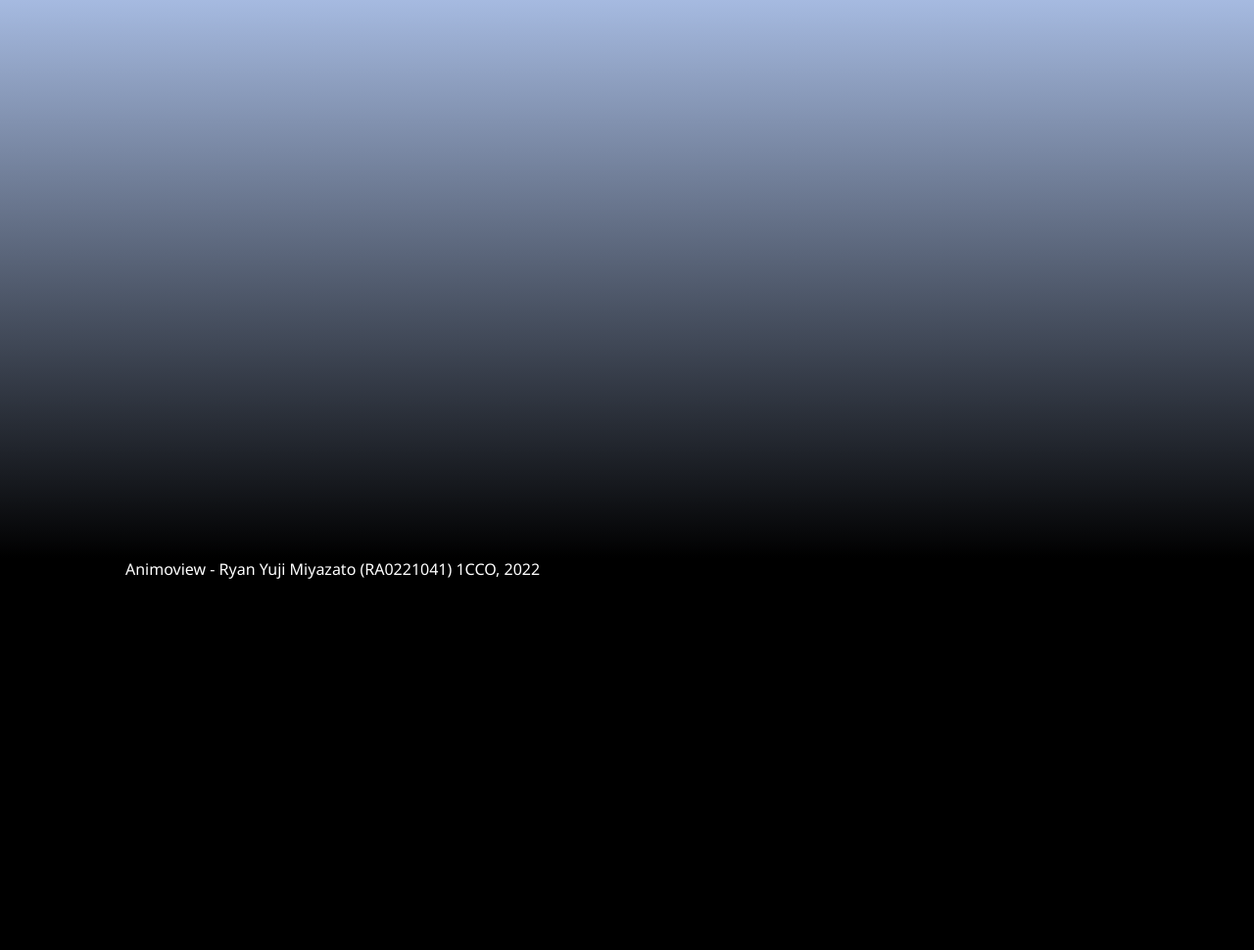
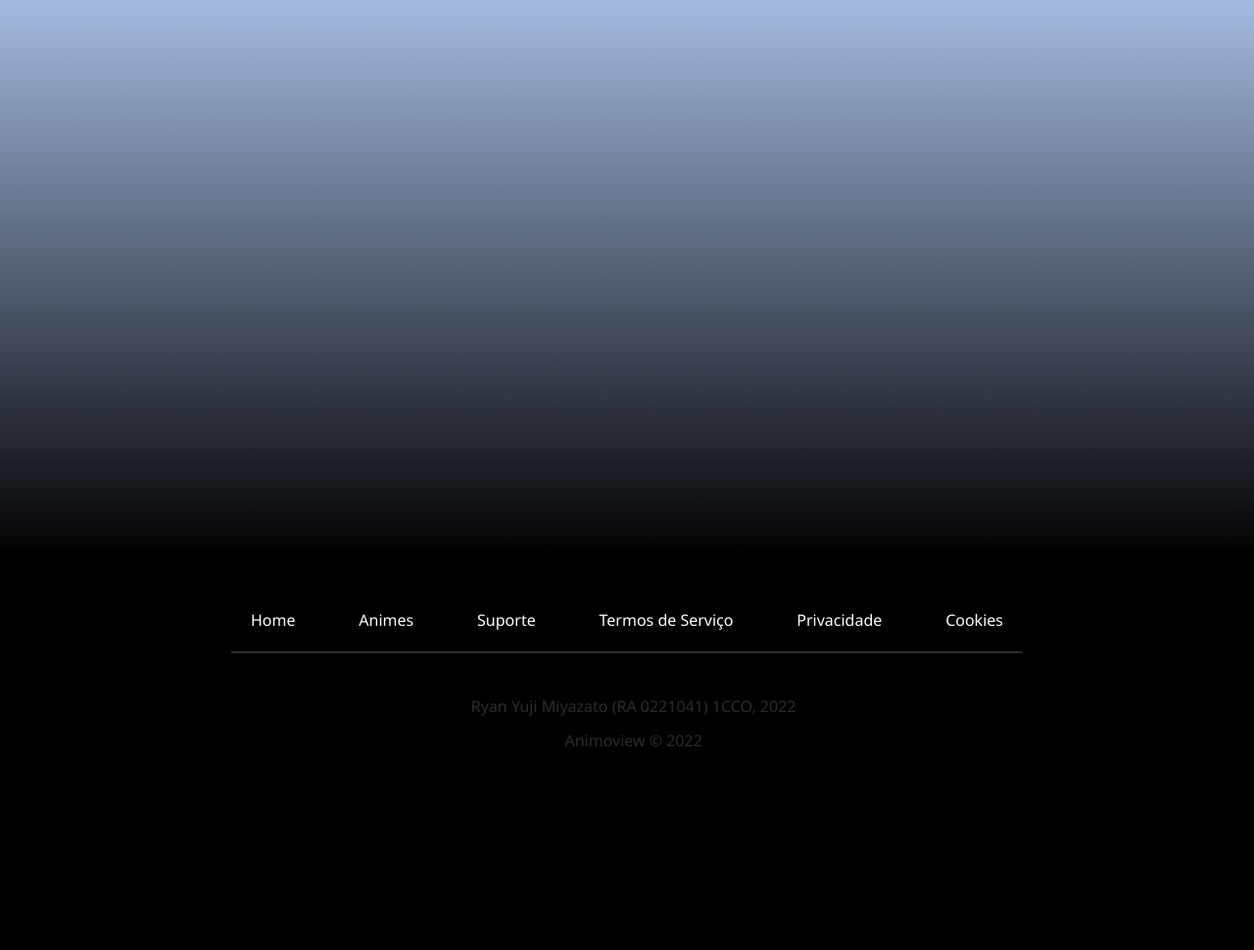
Before and after one commit to ryan-miyazato/Animoview, a plain HTML site: page public/index.html in a window 1280 px wide. Shown: the part 2705-3675 px from the top of the page at 98% size. After the commit the page ends 3515 px from the top, so only its background shows below. Drawn offline with Linux system fonts and the light colour scheme.

Commit message:
Adicionado Footer

```diff
--- a/public/css/main.css
+++ b/public/css/main.css
@@ -139,7 +139,7 @@ a {
 }
 
 .footer {
-    height: 50vh;
+    height: 30vh;
     width: 100%;
     display: flex;
     align-items: center;
@@ -148,6 +148,10 @@ a {
 
 .footer .container {
     height: 100%;
+    display: flex;
+    flex-direction: column;
+    align-items: center;
+    justify-content: center;
 }
 
 .footer .container ul {
@@ -156,4 +160,19 @@ a {
     align-items: center;
     justify-content: space-between;
     width: 75%;
+    padding: 2%;
+    border-bottom: 2px solid var(--gray);
 }
+
+.footer .container div {
+    display: flex;
+    flex-direction: column;
+    align-items: center;
+    width: 100%;
+    padding: 2%;
+}
+
+.footer .container span {
+    color: var(--gray);
+    padding: 2%;
+}
--- a/public/index.html
+++ b/public/index.html
@@ -208,18 +208,7 @@
             </div>
         </div>
 
-        <div class="footer">
-            <div class="container">
-                <!-- <ul>
-                    <a href="">Home</a>
-                    <a href="">Suporte</a>
-                    <a href="">Termos de Serviço</a>
-                    <a href="">Privacidade</a>
-                    <a href="">Cookies</a>
-                </ul> -->
-                <span>Animoview - Ryan Yuji Miyazato (RA0221041) 1CCO, 2022</span>
-            </div>
-        </div>
+        <my-footer></my-footer>
 
     </div>
 
--- a/public/js/main.js
+++ b/public/js/main.js
@@ -32,3 +32,27 @@ class myHeader extends HTMLElement {
 }
 
 customElements.define('my-header', myHeader);
+
+class myFooter extends HTMLElement {
+    connectedCallback() {
+        this.innerHTML = `
+        <div class="footer">
+            <div class="container">
+                <ul>
+                    <a href="">Home</a>
+                    <a href="">Animes</a>
+                    <a href="">Suporte</a>
+                    <a href="">Termos de Serviço</a>
+                    <a href="">Privacidade</a>
+                    <a href="">Cookies</a>
+                </ul>
+                <span>
+                    <div>Ryan Yuji Miyazato (RA 0221041) 1CCO, 2022</div>
+                    <div>Animoview © 2022</div>
+                </span>
+            </div>
+        </div>`
+    }
+}
+
+customElements.define('my-footer', myFooter);
```
